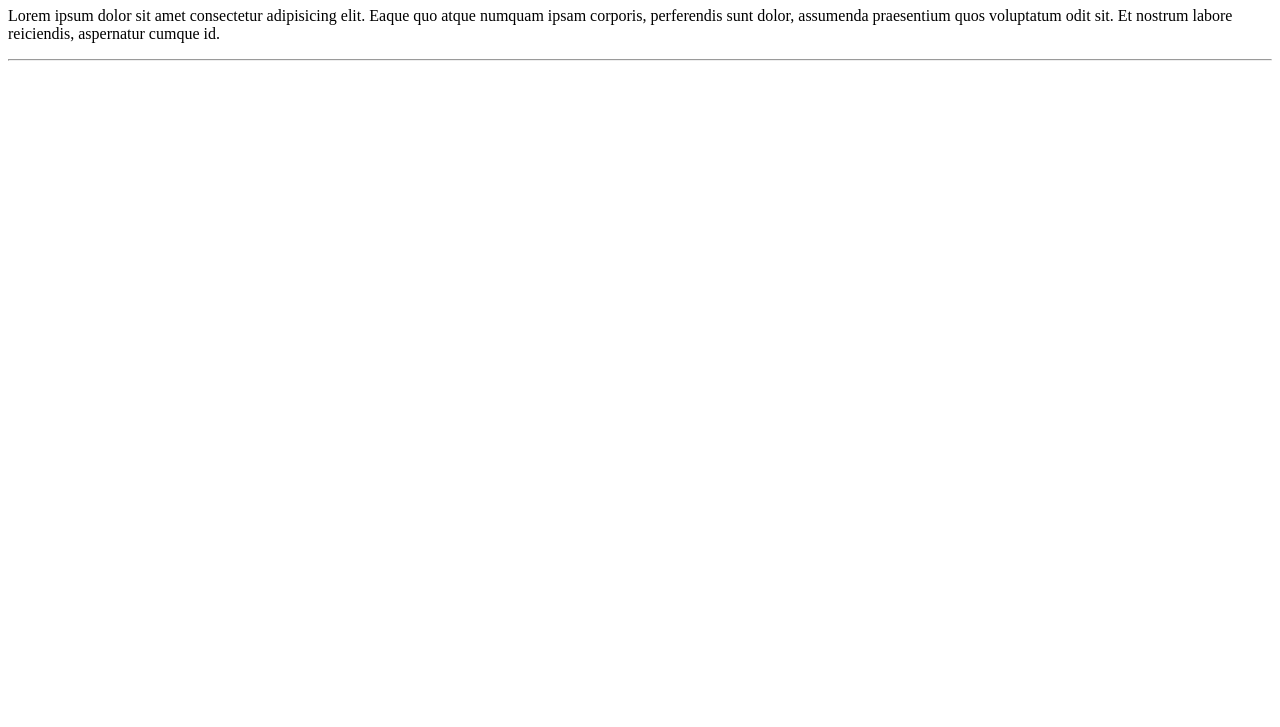
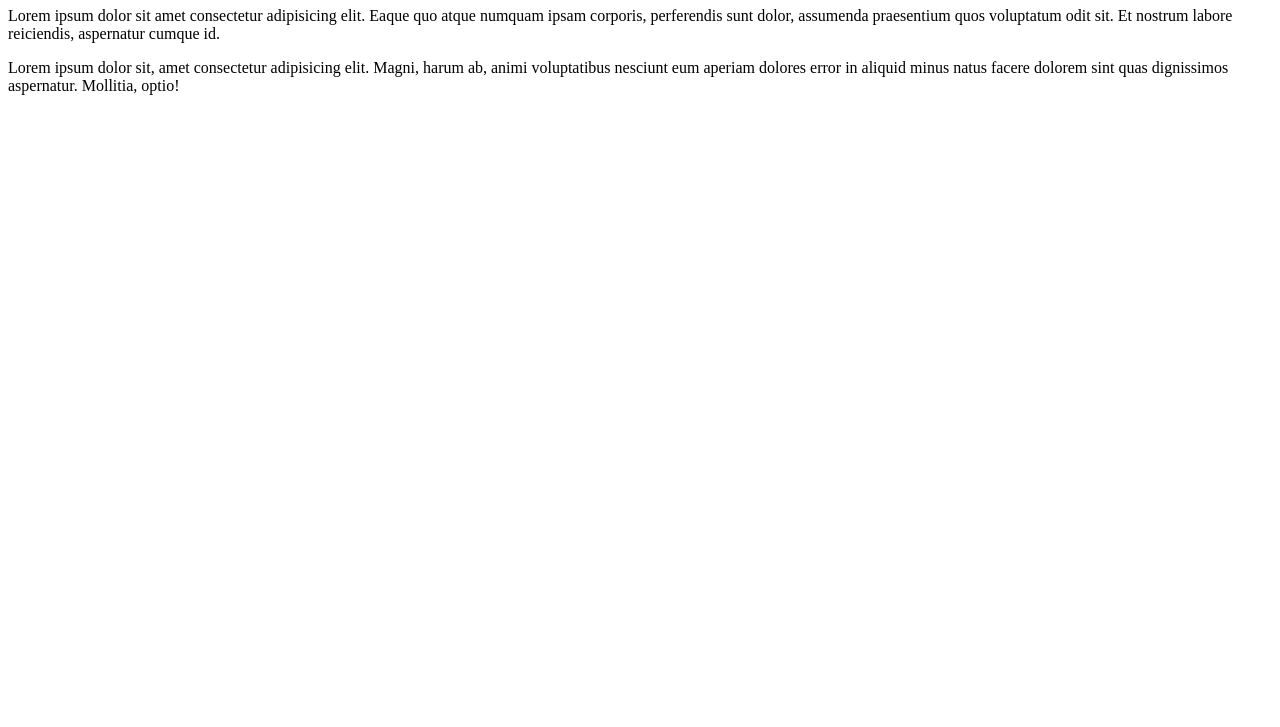
Before and after one commit to eduardodarocha/Ola-Mundo, a plain HTML site: page site-exemplo/index.html in a window 1280 px wide. Shown: the part 73-800 px from the top of the page. Drawn offline with Linux system fonts and the light colour scheme.

Commit message:
Adicionei um paragrafo

```diff
--- a/site-exemplo/index.html
+++ b/site-exemplo/index.html
@@ -10,8 +10,7 @@
 <body>
     <h1>Olá, Mundo!</h1>
     <p>Lorem ipsum dolor sit amet consectetur adipisicing elit. Eaque quo atque numquam ipsam corporis, perferendis sunt dolor, assumenda praesentium quos voluptatum odit sit. Et nostrum labore reiciendis, aspernatur cumque id.</p>
-    <hr>
-
+    <p>Lorem ipsum dolor sit, amet consectetur adipisicing elit. Magni, harum ab, animi voluptatibus nesciunt eum aperiam dolores error in aliquid minus natus facere dolorem sint quas dignissimos aspernatur. Mollitia, optio!</p>
 </body>
 
 </html>
```
